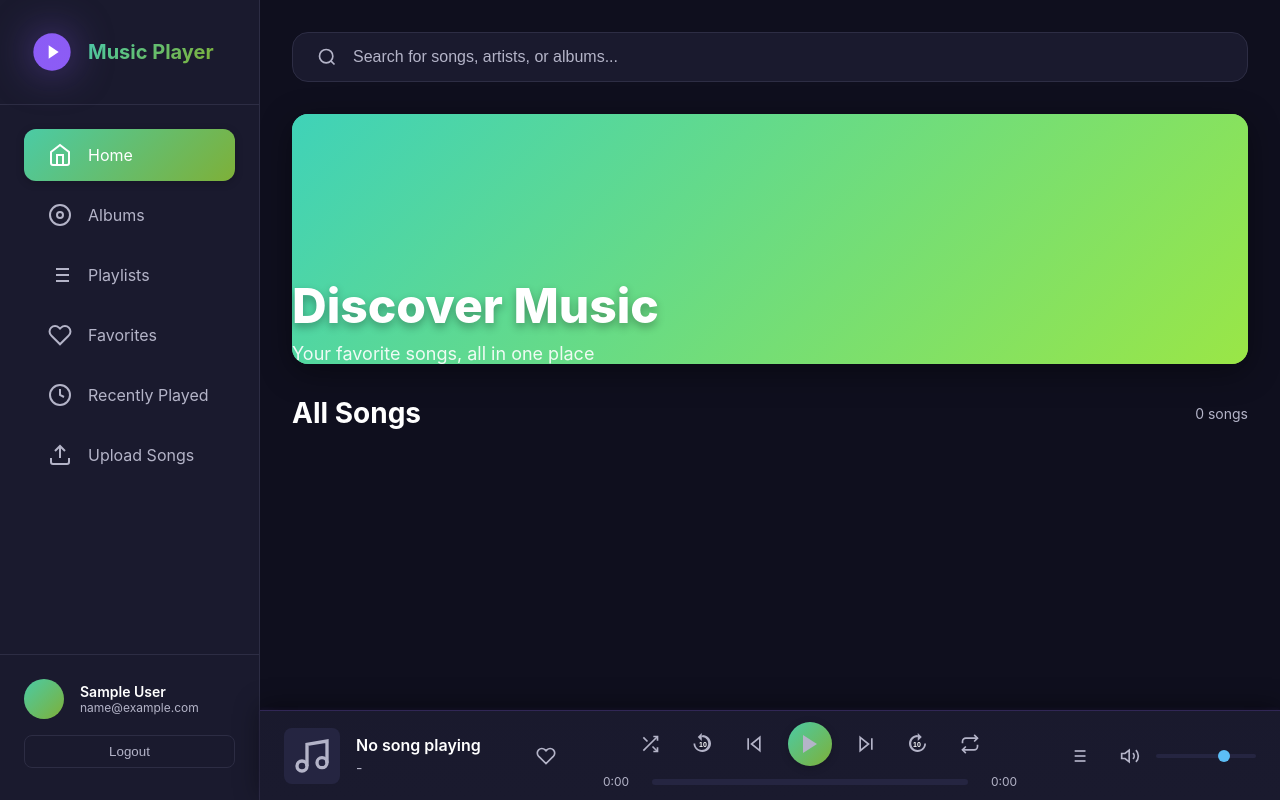
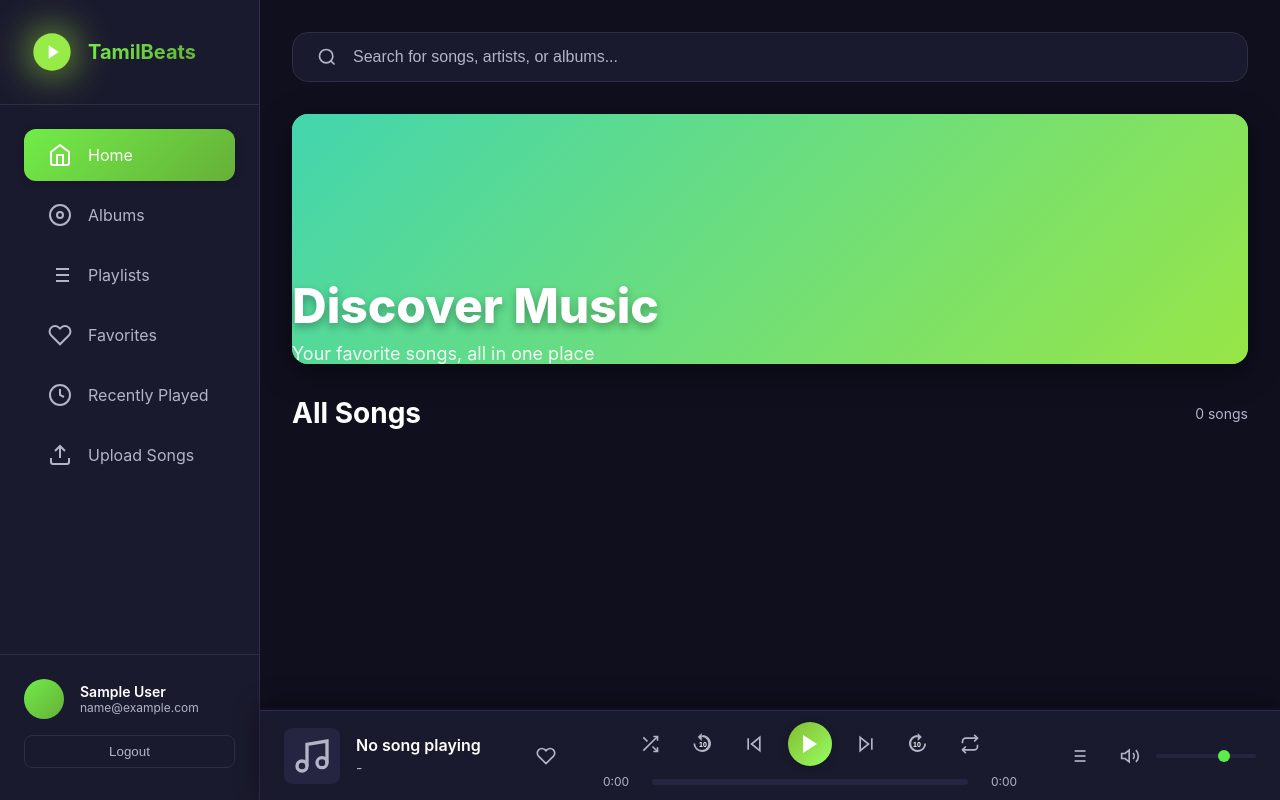
Before and after one commit to Nithinhelloweb/Playit, a website: page public/player.html in a window 1280 px wide. Drawn offline with Linux system fonts and the light colour scheme; no server answers; sample sign-in values are in the browser's storage.

Commit message:
style color change

```diff
--- a/public/css/player.css
+++ b/public/css/player.css
@@ -7,9 +7,9 @@
 
 :root {
     /* Colors */
-    --primary-gradient: linear-gradient(135deg, #4bcba5 0%, #7eb038 100%);
-    --primary-purple: #5cbef6;
-    --primary-pink: #97ec48;
+    --primary-gradient: linear-gradient(135deg, #71ec48 0%, #66b038 100%);
+    --primary-purple: #5bec48;
+    --primary-pink: #60b038;
     --bg-dark: #0F0F1E;
     --bg-card: #1A1A2E;
     --bg-hover: #252541;
@@ -64,8 +64,13 @@ body {
 .main-content {
     margin-left: var(--sidebar-width);
     padding: var(--spacing-lg);
-    padding-bottom: calc(var(--player-height) + var(--spacing-xl) + 20px);
+    padding-bottom: calc(var(--player-height) + var(--spacing-lg) + 40px);
+    /* Extra padding for player bar */
     min-height: 100vh;
+    overflow-y: auto;
+    /* Enable scrolling for entire main content */
+    max-height: 100vh;
+    /* Limit height to viewport */
 }
 
 /* ===== SIDEBAR ===== */
@@ -78,7 +83,7 @@ body {
 }
 
 .sidebar-header svg {
-    filter: drop-shadow(0 0 20px rgba(139, 92, 246, 0.5));
+    filter: drop-shadow(0 0 20px rgb(165, 232, 57));
 }
 
 .sidebar-header h2 {
@@ -310,6 +315,32 @@ body {
     display: flex;
     flex-direction: column;
     gap: var(--spacing-xs);
+    /* Remove max-height to allow natural scrolling with main-content */
+    overflow-y: visible;
+    /* Changed from auto to visible */
+    padding-right: var(--spacing-xs);
+    /* Space for scrollbar */
+    padding-bottom: calc(var(--player-height) + var(--spacing-lg));
+    /* Extra space at bottom to prevent hiding behind player bar */
+}
+
+/* Custom scrollbar styling for when parent scrolls */
+.main-content::-webkit-scrollbar {
+    width: 8px;
+}
+
+.main-content::-webkit-scrollbar-track {
+    background: var(--bg-card);
+    border-radius: 4px;
+}
+
+.main-content::-webkit-scrollbar-thumb {
+    background: var(--bg-hover);
+    border-radius: 4px;
+}
+
+.main-content::-webkit-scrollbar-thumb:hover {
+    background: var(--border-color);
 }
 
 .song-item {
@@ -727,12 +758,14 @@ body {
 .btn-play {
     width: 44px;
     height: 44px;
-    background: var(--primary-gradient);
+    background: linear-gradient(135deg, #83bc34 0%, #97ff5f 100%);
     box-shadow: var(--shadow-sm);
+    color: white;
+    /* Make play/pause icons white */
 }
 
 .btn-play:hover {
-    background: linear-gradient(135deg, #9D6EFF 0%, #F055AB 100%);
+    background: linear-gradient(135deg, #56f058 0%, #7ac040 100%);
     transform: scale(1.05);
 }
 
@@ -1289,6 +1322,8 @@ body {
     .main-content {
         margin-left: 0;
         padding: var(--spacing-md);
+        padding-bottom: calc(var(--player-height) + 120px);
+        /* Extra padding for mobile player bar */
     }
 
     .player-bar {
@@ -1397,6 +1432,11 @@ body {
     .playlist-grid,
     .album-grid {
         grid-template-columns: repeat(2, 1fr);
+    }
+
+    /* Mobile: Extra padding to prevent songs from hiding behind player bar */
+    .song-list {
+        padding-bottom: calc(var(--player-height) + 100px);
     }
 
     /* Keep all controls visible but smaller on mobile */
@@ -1472,6 +1512,11 @@ body {
         font-size: 1.25rem;
     }
 
+    /* Small mobile: Even more padding for player bar */
+    .song-list {
+        padding-bottom: calc(var(--player-height) + 120px);
+    }
+
     /* Keep skip buttons visible but smaller */
     #skipBackBtn,
     #skipForwardBtn {
@@ -1515,7 +1560,8 @@ body {
 
     #skipBackBtn,
     #skipForwardBtn {
-        display: none;
+        width: 48px;
+        height: 48px;
     }
 
     .control-buttons {
--- a/public/player.html
+++ b/public/player.html
@@ -4,7 +4,7 @@
 <head>
     <meta charset="UTF-8">
     <meta name="viewport" content="width=device-width, initial-scale=1.0">
-    <title>Music Player</title>
+    <title>TamilBeats</title>
     <link rel="stylesheet" href="/css/player.css">
 </head>
 
@@ -29,12 +29,12 @@
                 <path d="M40 30L25 40V20L40 30Z" fill="white" />
                 <defs>
                     <linearGradient id="gradient" x1="0" y1="0" x2="60" y2="60">
-                        <stop offset="0%" stop-color="#8B5CF6" />
-                        <stop offset="100%" stop-color="#EC4899" />
+                        <stop offset="0%" stop-color="#97ec48" />
+                        <stop offset="100%" stop-color="#7eb038" />
                     </linearGradient>
                 </defs>
             </svg>
-            <h2>Music Player</h2>
+            <h2>TamilBeats</h2>
         </div>
 
         <nav class="sidebar-nav">
--- a/server.js
+++ b/server.js
@@ -107,6 +107,6 @@ app.use((err, req, res, next) => {
 const PORT = process.env.PORT || 5000;
 
 app.listen(PORT, () => {
-    console.log(`🎵 Music Player Server running on port ${PORT}`);
+    console.log(`🎵 TamilBeats Server running on port ${PORT}`);
     console.log(`📁 Access the app at http://localhost:${PORT}`);
 });
```
Also changed, not shown: public/admin.html (+3 -3 lines), public/index.html (+4 -4 lines), public/signup.html (+4 -4 lines).
